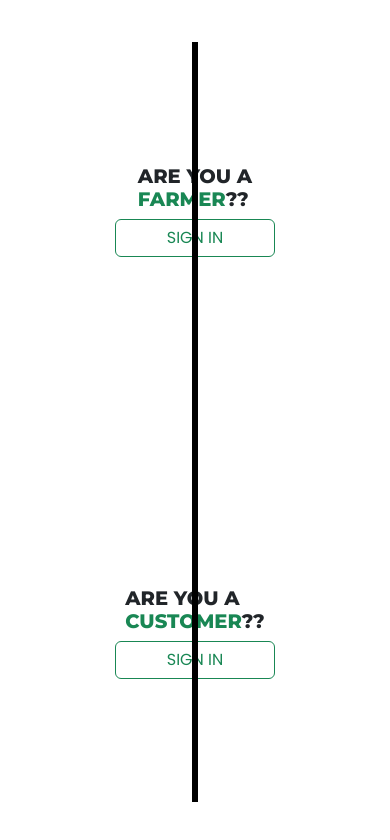
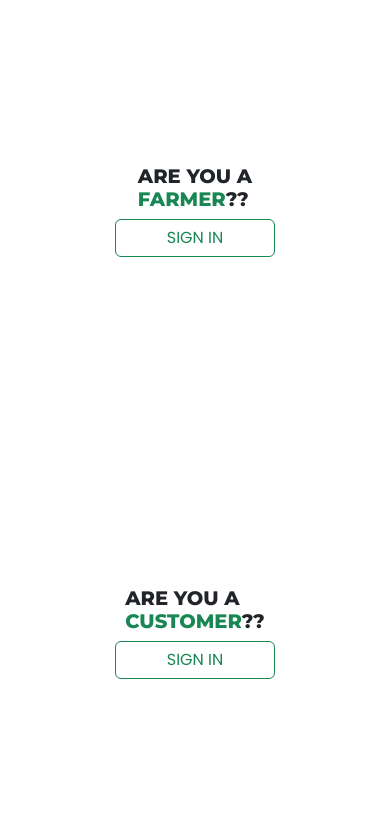
Before and after one commit to yashrajsd/E-Bazaar, a plain HTML site: page login.html in a window 390 px wide. Drawn offline with nearby package versions, Linux system fonts and the light colour scheme.

Commit message:
Update login.html

```diff
--- a/login.html
+++ b/login.html
@@ -104,7 +104,7 @@
         </div>
 
     </div>
-    <div class="hidden-xs hidden-sm hidden-md" style="z-index: 2; position: absolute; height: 90vh; border: 3px solid black; background-color: BLACK;">
+    <div class="d-none d-sm-block d-xs-block" style="z-index: 2; position: absolute; height: 90vh; border: 3px solid black; background-color: BLACK;">
 
     </div>
 
```
